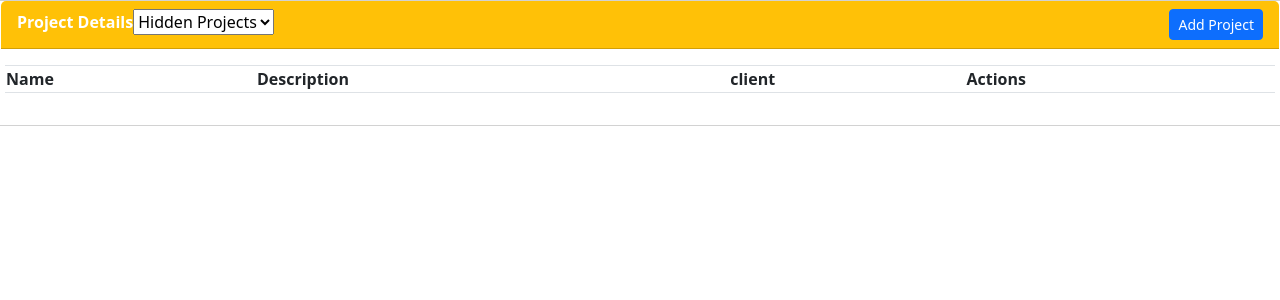
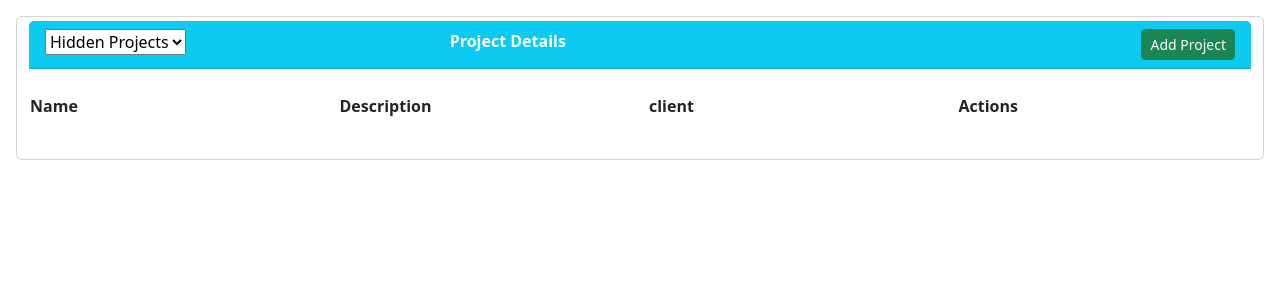
Before and after one commit to tudorsf/AngularApp, an Angular app: page / in a window 1280 px wide. Shown: the top 300 px of the page. Built offline with nearby package versions, Linux system fonts and the light colour scheme.

Commit message:
add pictures, improve design

```diff
--- a/src/app/app.module.ts
+++ b/src/app/app.module.ts
@@ -3,6 +3,7 @@ import { BrowserModule } from '@angular/platform-browser';
 import { FormsModule } from '@angular/forms';
 import { AppComponent } from './app.component';
 import { SuitcaseComponent } from './suitcase-component/suitcase.component';
+
 @NgModule({
   declarations: [
     AppComponent,
--- /dev/null
+++ b/src/app/suitcase-component/suitcase.component.css
@@ -0,0 +1,7 @@
+.card-header{
+
+    position: sticky;
+    top: 0;
+    z-index: 1;
+    background: #fff;
+}
--- a/src/app/suitcase-component/suitcase.component.html
+++ b/src/app/suitcase-component/suitcase.component.html
@@ -1,42 +1,96 @@
+<div class="row mt-3 ms-3 me-3">
+    <div class="card">
+      <div class="card-header bg-info text-white mt-1">
         <div class="row">
-    <div class="card">
-      <div class="card-header bg-warning text-white">
-
-        <strong>Project Details</strong>
+          <div class="col">
             <select (change)="update($event)">
               <option>Hidden Projects</option>
               <option *ngFor="let hidden of hiddenProjectsArr">
                   {{hidden.name}}
               </option>
           </select>
-        <button type="button" class="btn btn-primary btn-sm" style="float:right;" (click)="addProject()">Add Project </button>
           </div>
-      <div class="card-body">
+          <div class="col">
+            <strong>Project Details</strong>
+
+          </div>
+          <div class="col">
+            <button type="button" class="btn btn-success btn-sm" style="float:right;" (click)="addProject()">Add Project </button>
+
+          </div>
+        </div>
+
+
+      </div>
+      <div class="card-body mt-0">
         <div class="row">
           <table class="table table-bordered">
             <thead>
+              <div class="row ">
+                <div class="col">
+                  <th scope="col">Name</th>
 
-                <th scope="col">Name</th>
+                </div>
+                <div class="col">
                   <th scope="col">Description</th>
+
+                </div>
+                <div class="col">
                   <th scope="col">client</th>
+
+                </div>
+                <div class="col">
                   <th scope="col">Actions</th>
+
+                </div>
+              </div>
             </thead>
             <tbody>
 
-              <tr *ngFor="let project of projectsArr">
-
+              <tr class="bg-light" *ngFor="let project of projectsArr">
+                <div class="row">
+                  <div class="col">
                     <th scope="col">{{project.name}}</th>
 
+                  </div>
+                  <div class="col">
                     <th scope="col">{{project.description}}</th>
 
-
+                  </div>
+                  <div class="col">
                     <th scope="col"><a target="_blank" href="{{project.client}}" >Go to {{project.name}}</a></th>
 
+                  </div>
+                  <div class="col">
                     <th class="text-centre">
+                      <div class="row">
+                        <div class="col">
+
+                        </div>
+                        <div class="col">
                           <button (click)="editProj(project)" class="btn btn-primary sm">Edit</button>
+
+                        </div>
+                        <div class="col">
                           <button (click)="deleteProj(project.id)" class="btn btn-danger sm">Delete</button>
+
+                        </div>
+                        <div class="col">
                           <button (click)="hideProj(project)" class="btn btn-secondary sm">Hide</button>
+
+                        </div>
+                        <div class="col">
+                          <button (click)="viewProj()" class="btn btn-warning sm">View</button>
+
+                        </div>
+                        <div class="col">
+
+                        </div>
+                      </div>
                   </th>
+                  </div>
+                </div>
+
 
               </tr>
 
@@ -69,8 +123,8 @@
                   <label class="for-label">Project description</label>
                   <input type="text" name="description" class="form-control" [(ngModel)]="project.description">
                   <label class="for-label">Photo</label>
-                  <input type="file" (change)="uploadPhoto()" name="description" class="form-control" [(ngModel)]="project.photo">
-                  <img src="{{project.photo}}">
+                  <input #myInput type="file" (change)="uploadPhoto($event)" name="description" class="form-control" >
+                  <!--<img *ngIf="project.id != 0" height="200" width="200" src="{{project.photo}}">-->
                 </div>
               </div>
             </div>
--- a/src/app/suitcase-component/suitcase.component.ts
+++ b/src/app/suitcase-component/suitcase.component.ts
@@ -1,9 +1,12 @@
 import { Component } from '@angular/core';
 import { OnInit } from '@angular/core';
+import { ViewChild, ElementRef } from '@angular/core';
 
 @Component({
     selector: 'suitcase-component',
-    templateUrl: 'suitcase.component.html'
+    templateUrl: 'suitcase.component.html',
+    styleUrls: ['./suitcase.component.css']
+
   })
 
   export class SuitcaseComponent implements OnInit {
@@ -16,6 +19,7 @@ import { OnInit } from '@angular/core';
         photo:""
     }
 
+    isDisabled = true;
     hiddenProjectsArr: any[] = [];
     hiddenProject: any = {
         id : 0,
@@ -24,24 +28,42 @@ import { OnInit } from '@angular/core';
         description: ''
     }
 
-    constructor(){}
+
+    constructor(){
+
+    }
     ngOnInit(): void{
         const localData = localStorage.getItem('projectList');
         if(localData != null){
             this.projectsArr = JSON.parse(localData);
         }
     }
+
+
+    @ViewChild('myInput') myInput: ElementRef | undefined;
+
     addProject(){
         const modal = document.getElementById("projectModal");
         if(modal != null){
             modal.style.display = 'block';
         }
+        if(this.project.id == 0){
+            this.myInput!.nativeElement.value = "";
+
+        }
+
+
         this.project = {
             id: 0,
             name: '',
             client: '',
-            description: ''
+            description: '',
+            photo: ''
         }
+
+
+
+
     }
 
     closeModal(){
@@ -53,7 +75,8 @@ import { OnInit } from '@angular/core';
             id: 0,
             name: '',
             client: '',
-            description: ''
+            description: '',
+            photo: ''
         }
 
     }
@@ -67,7 +90,8 @@ import { OnInit } from '@angular/core';
             id: 0,
             name: '',
             client: '',
-            description: ''
+            description: '',
+            photo: ''
 
         }
     }
@@ -106,7 +130,24 @@ import { OnInit } from '@angular/core';
      update(event: any){
         console.log(event)
     }
-    uploadPhoto(){
+
+    uploadPhoto(event: any){
+        console.log(event.target.files[0]);
+        const reader = new FileReader();
+        if(event.target.files[0].type == "image/jpeg"){
+            reader.readAsDataURL(event.target.files[0])
+            reader.addEventListener("load", () => {
+            this.project.photo = reader.result;
+
+            })
+        } else {
+            event.target.value = '';
+            alert('Wrong file extension! File input is cleared.');
+        }
+
 
     }
+    viewProj(){
+        console.log("test");
+    }
   }
```
Lines whose indentation alone changed are shown as unchanged.
